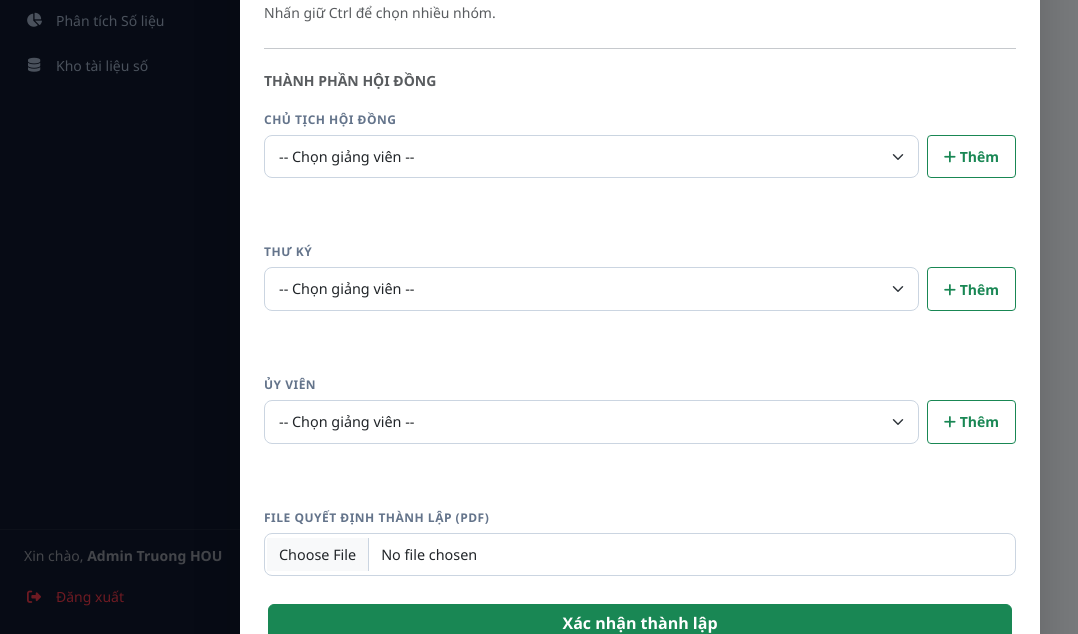
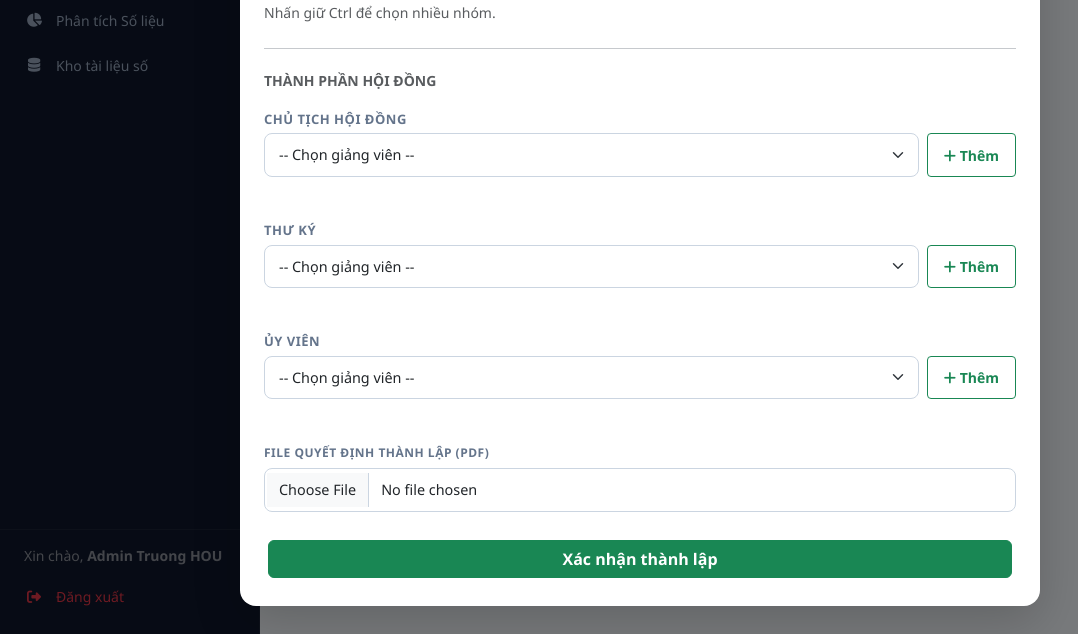
Before and after one commit to ourstorycomic/HOU-S-RIMS, a Flask app: page /faculty/council in a window 1280 px wide, after a click that opens the changed part. Shown: the part 563-1197 px from the top of the page, without its empty margins (0-1078 px from the left). Run offline with Flask 3, Linux system fonts and the light colour scheme; a user stored in the database is signed in; data comes from the database, SQL or seed files in the repository; data that the repository does not hold is empty; some libraries are stand-ins or nearby versions.

Commit message:
Fix spacing: reduce gap between council member sections

```diff
--- a/templates/faculty/council.html
+++ b/templates/faculty/council.html
@@ -125,9 +125,9 @@
                     ] %}
 
                     {% for role_id, role_label, badge_class in role_configs %}
-                    <div class="mb-3" id="section-{{ role_id }}">
-                        <label class="form-label fw-semibold">{{ role_label }}</label>
-                        <div class="d-flex gap-2 mb-2">
+                    <div class="mb-2" id="section-{{ role_id }}">
+                        <label class="form-label fw-semibold mb-1" style="font-size:13px;">{{ role_label }}</label>
+                        <div class="d-flex gap-2 mb-1">
                             <select class="form-select form-select-sm" id="picker-{{ role_id }}">
                                 <option value="">-- Chọn giảng viên --</option>
                                 {% for m in mentors %}
@@ -138,7 +138,7 @@
                                 <i class="fa-solid fa-plus"></i> Thêm
                             </button>
                         </div>
-                        <div id="tags-{{ role_id }}" class="d-flex flex-wrap gap-2 min-height-tag">
+                        <div id="tags-{{ role_id }}" class="d-flex flex-wrap gap-1 min-height-tag">
                             <!-- Tags will appear here -->
                         </div>
                     </div>
@@ -163,7 +163,7 @@
 @keyframes tagIn { from { opacity: 0; transform: scale(0.8); } to { opacity: 1; transform: scale(1); } }
 .member-tag .remove-tag { cursor: pointer; opacity: 0.7; font-size: 10px; }
 .member-tag .remove-tag:hover { opacity: 1; }
-.min-height-tag { min-height: 36px; }
+.min-height-tag { min-height: 28px; padding: 4px 0; }
 </style>
 <script>
 // State to track selected members per role
```
